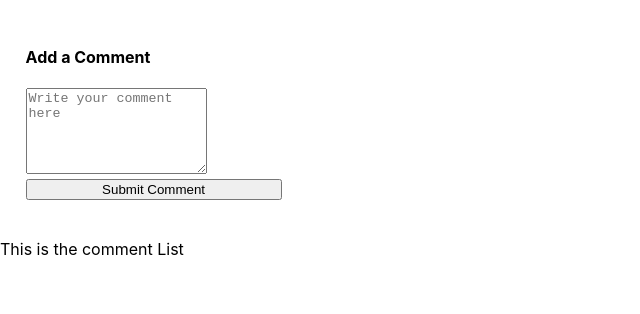
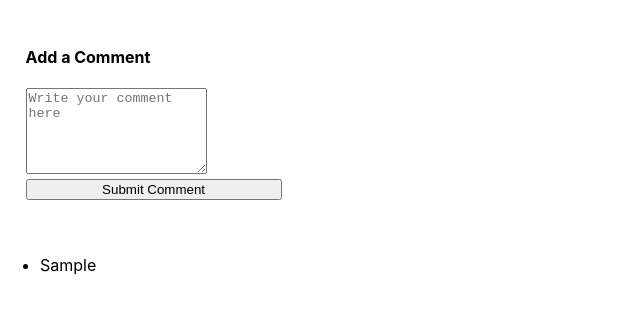
Before and after one commit to aelise17264/testing, a React (Create React App) app: page / in a window 1280 px wide. Both pictures are taken after typing "Sample" into the empty fields and a click on the button "Submit Comment". Shown: the top 314 px of the page, without its empty margins (0-640 px from the left). Built offline with nearby package versions, Linux system fonts and the light colour scheme.

Commit message:
configured commentlist through redux class components, mapped state to props, list of comments now showing on app

```diff
--- a/src/Components/CommentList.js
+++ b/src/Components/CommentList.js
@@ -1,7 +1,28 @@
-import React from 'react';
+import React, {Component} from 'react';
+import {connect} from 'react-redux';
 
-export default function CommentList() {
-    return (
-    <div>This is the comment List</div>
-    )
+class CommentList extends Component {
+
+    renderComments(){
+        return this.props.comments.map(comment => {
+            return <li key={comment}>{comment}</li>
+        })
+    }
+
+    render(){
+        return(
+            <div className="commentList">
+                <ul>
+                    {this.renderComments()}
+                </ul>
+            </div>
+        )
+    }
 }
+
+
+function mapStateToProps(state){
+    return {comments: state.comments}
+}
+
+export default connect(mapStateToProps)(CommentList)
```
